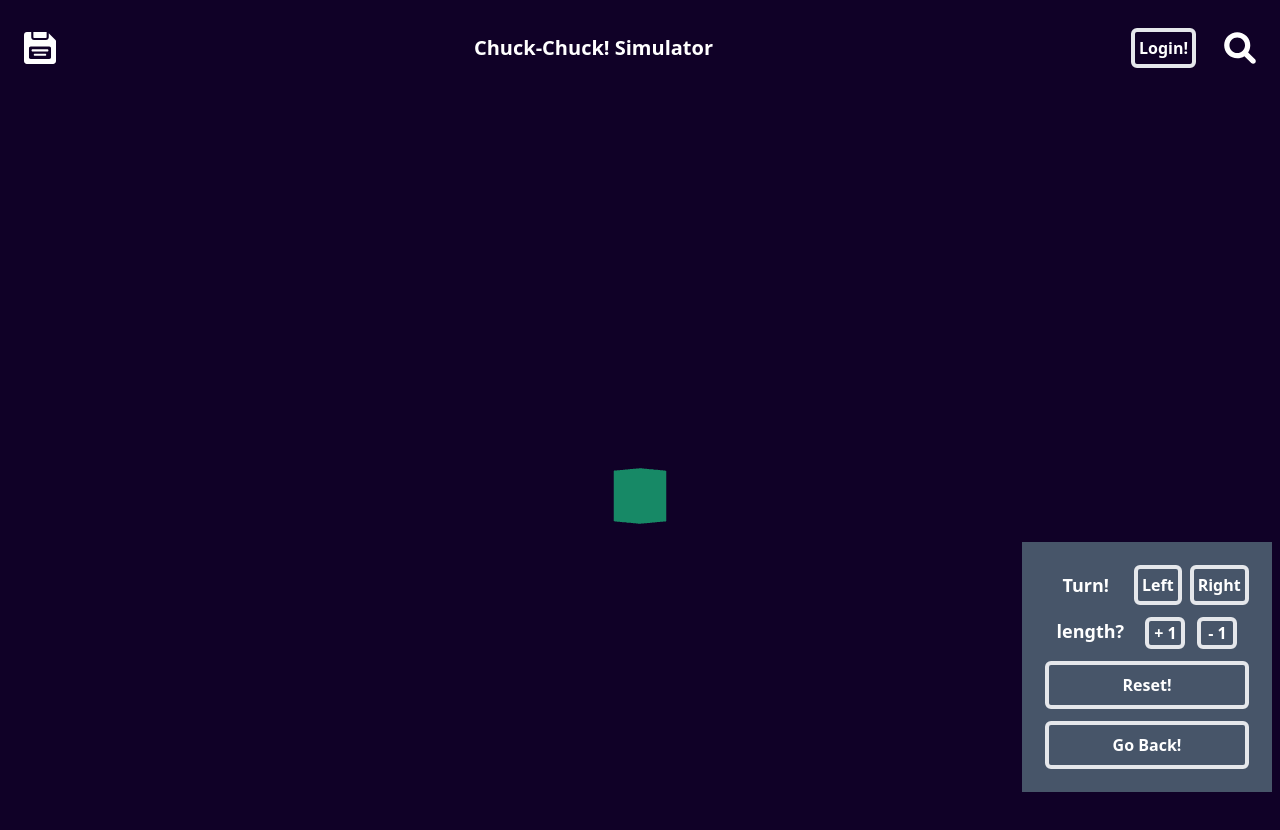
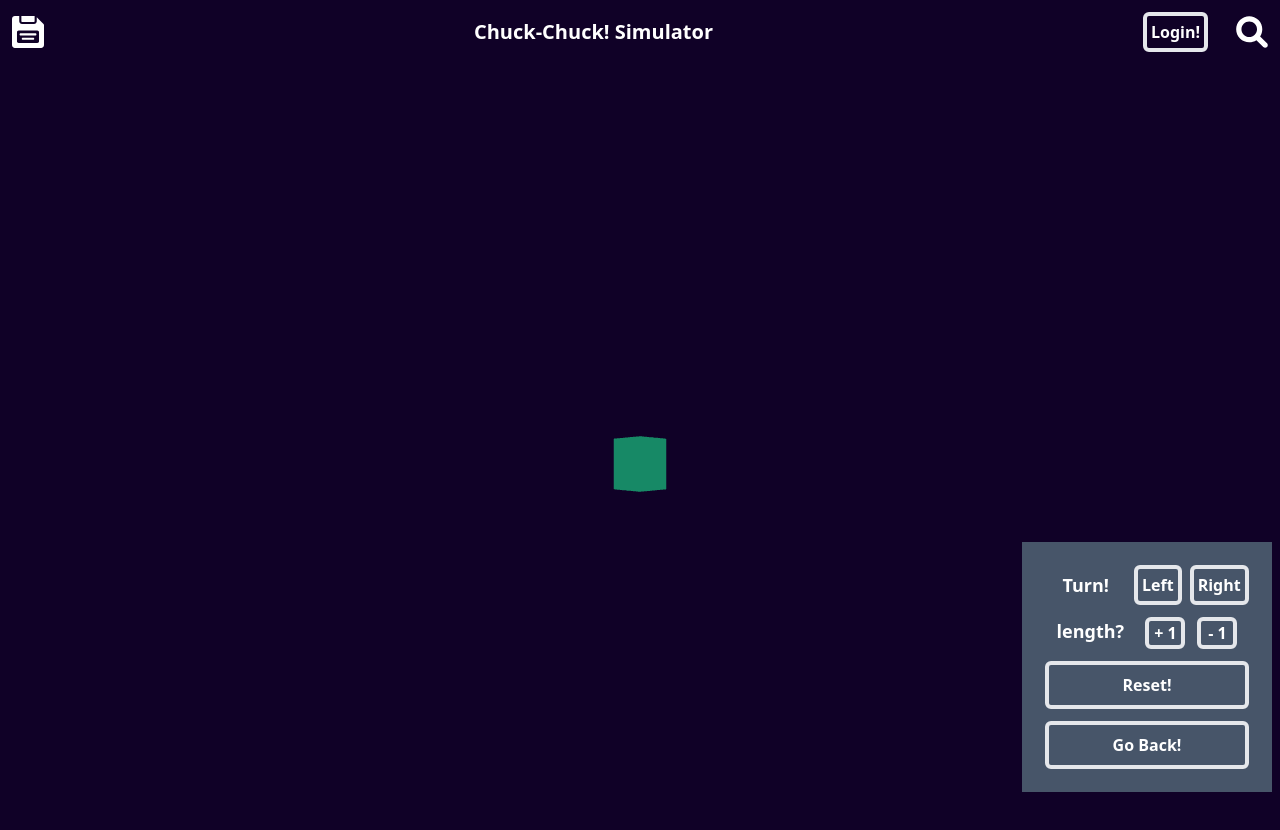
Before and after one commit to The-Chuck-Chuck/The-Chuck, a React (Vite) app: page /simulator in a window 1280 px wide. Shown: the top 830 px of the page. Built offline with nearby package versions, Linux system fonts and the light colour scheme.

Commit message:
Design(Header): Header padding 값 변경

```diff
--- a/src/components/Header.jsx
+++ b/src/components/Header.jsx
@@ -5,7 +5,7 @@ import Button from "./Button";
 
 const Header = () => {
   return (
-    <div className="h-24 p-6 flex gap-7 items-center">
+    <div className="p-3 flex gap-7 items-center">
       <button type="button" className="grow">
         <img
           src={saveIcon}
```
